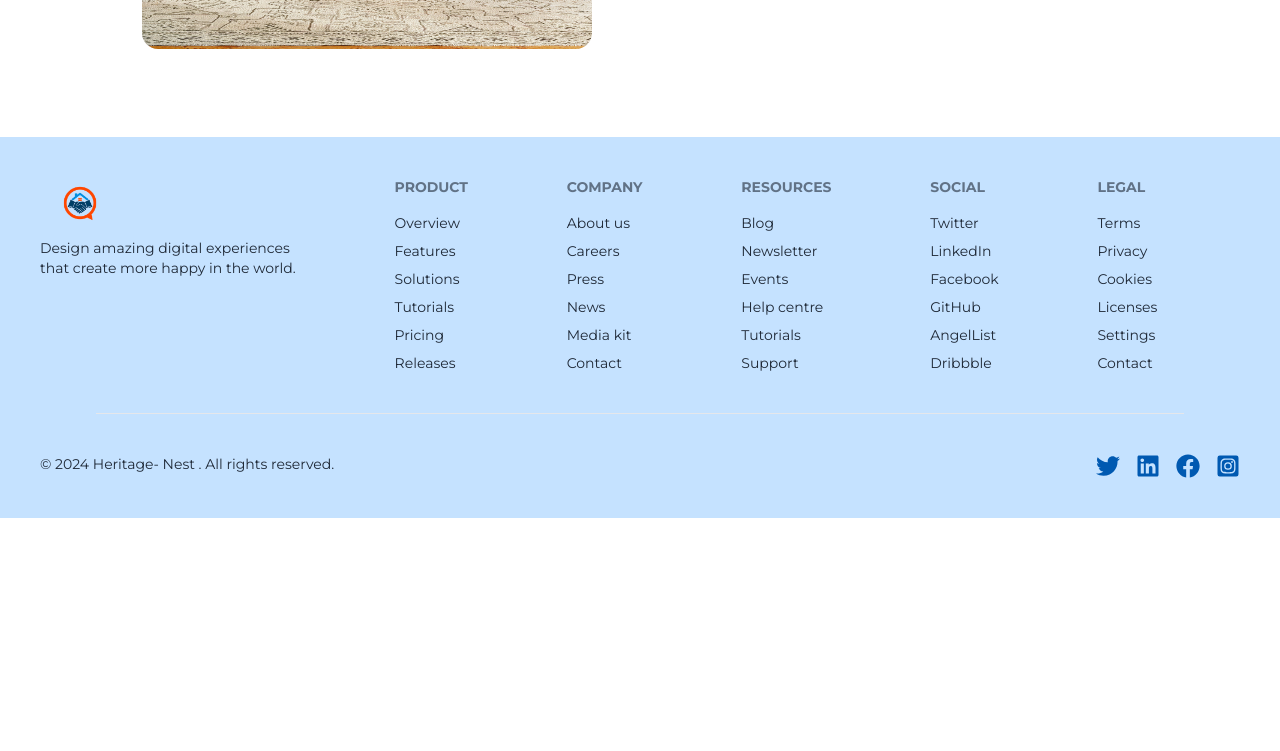
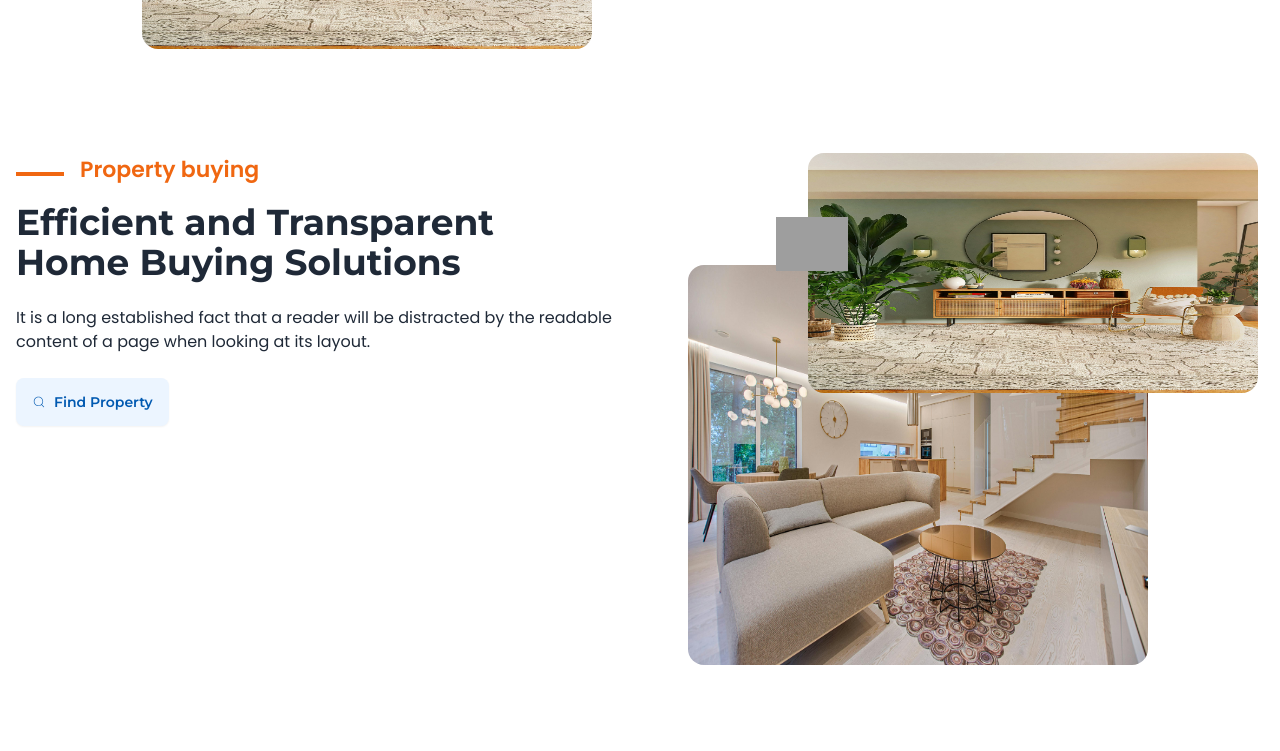
Before and after one commit to MdAlAmin212104/landing-page, a React app: page / in a window 1280 px wide. Shown: the part 1140-1891 px from the top of the page. Before the commit the page ends 1658 px from the top, so only its background shows below. Built offline with nearby package versions, Linux system fonts and the light colour scheme; grey boxes are pictures that could not be loaded; the HTML template or start-up script is replaced by a standard one.

Commit message:
busness section part 2 added

```diff
--- a/src/Page/landingPage/LandingPage.jsx
+++ b/src/Page/landingPage/LandingPage.jsx
@@ -1,11 +1,14 @@
 import Banner from "./component/banner";
 import Part1 from "./component/Part1";
+import Part2 from "./component/Part2";
 
 const LandingPage = () => {
     return (
         <div>
             <Banner/>
             <Part1/>
+            <Part2/>
+            <Part1/>
         </div>
     );
 };
--- /dev/null
+++ b/src/Page/landingPage/component/Part2.jsx
@@ -0,0 +1,46 @@
+import { CiSearch } from "react-icons/ci";
+
+const Part2 = () => {
+  return (
+    <div className="hero mb-24 Montserrat">
+      <div className="hero-content items-start flex-col lg:flex-row  h-[504px]">
+        <div className="md:w-1/2 mt-0">
+          <div className="flex items-center text-[#F06711] font-semibold text-[22px] popping">
+            <hr className="w-12 bg-[#F06711] mt-2 border-none h-1" />
+            <p className="ml-4">Property buying</p>
+          </div>
+
+          <h1 className="md:text-4xl text-2xl font-bold mt-4">
+            Efficient and Transparent
+            <br />
+            Home Buying Solutions
+          </h1>
+          <p className="py-6 popping">
+            It is a long established fact that a reader will be distracted by
+            the readable content of a page when looking at its layout.
+          </p>
+          <button className="btn bg-[#ECF5FF] text-[#0059B1] border-none md:mb-0 mb-24">
+            <CiSearch className="text-[#0059B1]" /> Find Property
+          </button>
+        </div>
+        <div className="md:w-1/2 relative">
+          <img
+            src="/image/house2.jpeg"
+            className="w-[450px] h-[240px] rounded-2xl ml-40 z-40 relative"
+          />
+          <img
+            src="/image/house1.jpeg"
+            className="w-[460px] h-[400px] rounded-2xl ml-10 absolute top-28 z-0"
+          />
+          <img
+            src="/image/mxPlayer.png"
+            alt=""
+            className="w-[72px] z-50 relative left-32 -top-44"
+          />
+        </div>
+      </div>
+    </div>
+  );
+};
+
+export default Part2;
```
